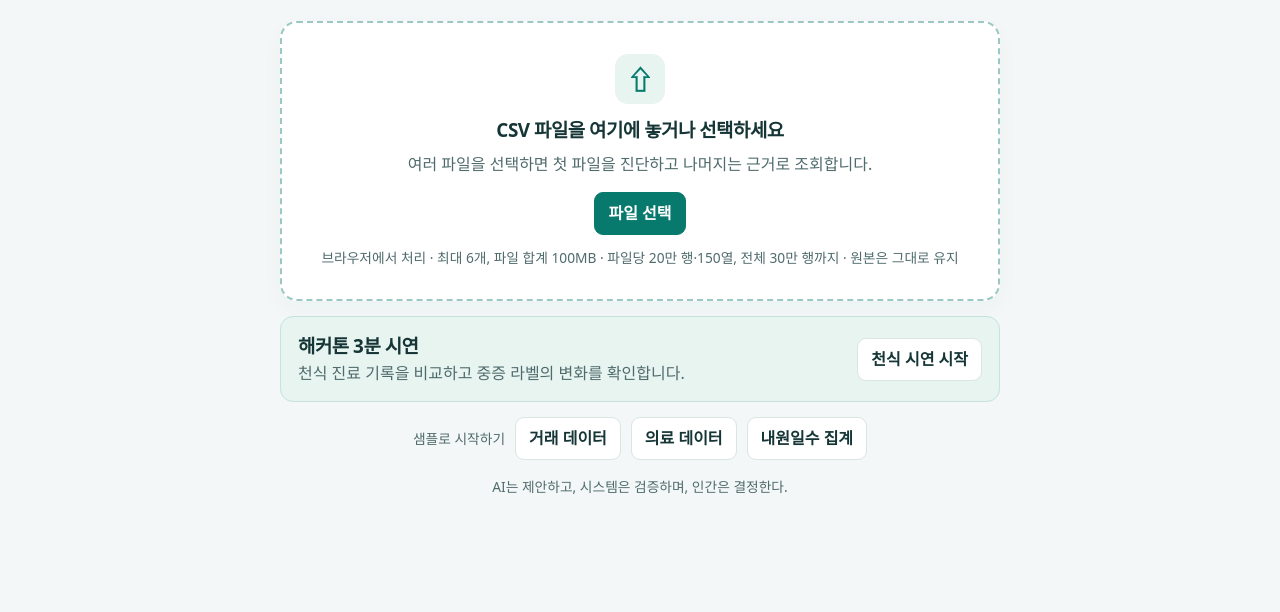
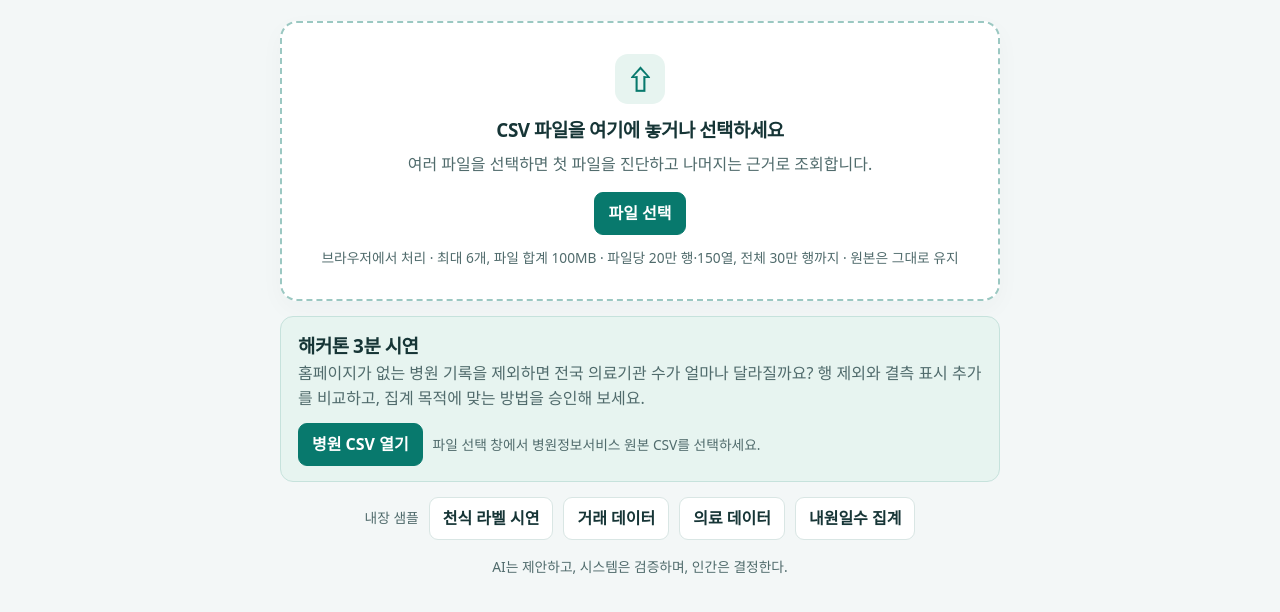
Before and after one commit to kjjjk1/2026_DJU_OSS_AI, a website: page src/DataClinic-보완.html in a window 1280 px wide. Shown: the part 288-900 px from the top of the page. Before the commit the page ends 837 px from the top, so only its background shows below. Drawn offline with Linux system fonts and the light colour scheme.

Commit message:
Make the hospital CSV comparison the main demo

```diff
--- a/src/DataClinic-보완.html
+++ b/src/DataClinic-보완.html
@@ -38,8 +38,12 @@
   <section id="entry" class="entry">
     <div class="intro"><div class="eyebrow">검증 가능한 데이터 전처리</div><h1 id="entry-title">데이터를 올려주세요.</h1><p class="muted">문제를 찾고, 처리 방법과 결과를 비교해 보세요.</p></div>
     <div class="drop" id="drop"><span class="upload-icon" aria-hidden="true">⇧</span><h2>CSV 파일을 여기에 놓거나 선택하세요</h2><p class="muted">여러 파일을 선택하면 첫 파일을 진단하고 나머지는 근거로 조회합니다.</p><button class="primary" id="pick">파일 선택</button><input type="file" id="upload" accept=".csv,text/csv" multiple="" hidden=""><small>브라우저에서 처리 · 최대 6개, 파일 합계 100MB · 파일당 20만 행·150열, 전체 30만 행까지 · 원본은 그대로 유지</small></div>
-    <section class="demo-card row spread"><div><h2>해커톤 3분 시연</h2><p class="muted">천식 진료 기록을 비교하고 중증 라벨의 변화를 확인합니다.</p></div><button id="demo">천식 시연 시작</button></section>
-    <div class="row sample-row"><small>샘플로 시작하기</small><button data-load="trade">거래 데이터</button><button data-load="medical">의료 데이터</button><button data-load="aggregate">내원일수 집계</button></div>
+    <section class="demo-card" aria-labelledby="hackathon-demo">
+      <h2 id="hackathon-demo">해커톤 3분 시연</h2>
+      <p class="muted">홈페이지가 없는 병원 기록을 제외하면 전국 의료기관 수가 얼마나 달라질까요? 행 제외와 결측 표시 추가를 비교하고, 집계 목적에 맞는 방법을 승인해 보세요.</p>
+      <div class="row action-row"><button class="primary" id="hospitalDemo">병원 CSV 열기</button><small>파일 선택 창에서 병원정보서비스 원본 CSV를 선택하세요.</small></div>
+    </section>
+    <div class="row sample-row"><small>내장 샘플</small><button id="demo">천식 라벨 시연</button><button data-load="trade">거래 데이터</button><button data-load="medical">의료 데이터</button><button data-load="aggregate">내원일수 집계</button></div>
   </section>
   <div id="content" hidden=""></div>
   <section id="purpose" hidden=""></section>
@@ -1570,7 +1574,7 @@ document.addEventListener('click', e => {
     selectOption(b.dataset.selectOption);
     return;
   }
-  if (b.id === 'pick') { $('upload').click(); return; }
+  if (b.id === 'pick' || b.id === 'hospitalDemo') { $('upload').click(); return; }
   if (b.dataset.evidencePage !== undefined && state) { state.evidencePage = Number(b.dataset.evidencePage); render(); $("evidence")?.scrollIntoView({block:"nearest"}); return; }
   if (b.hasAttribute('data-hist-reset')) {
     updateHistogram(null,'histReset');
```
